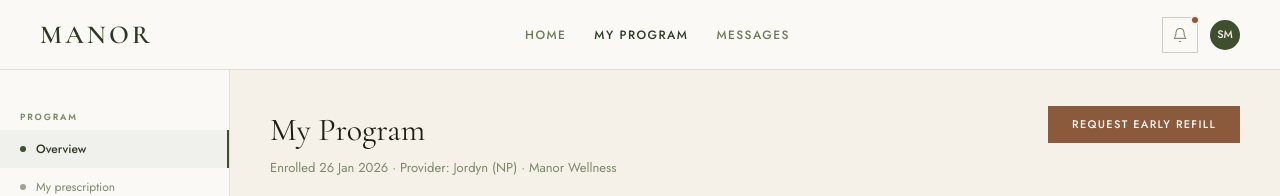
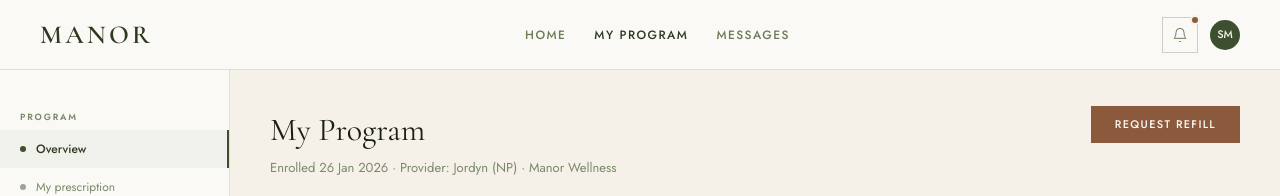
Before and after one commit to Kandid-Pulse/peptides-client-flow, a plain HTML site: page portal.html in a window 1280 px wide. Shown: the top 196 px of the page. Drawn offline with nearby package versions, Linux system fonts and the light colour scheme.

Commit message:
Update text to 'Request Refil'

```diff
--- a/portal.html
+++ b/portal.html
@@ -150,7 +150,7 @@
         <div class="font-serif text-[28px] md:text-[32px] font-normal text-[#1a1f14]">My Program</div>
         <div class="text-[12px] md:text-[13px] text-muted mt-1">Enrolled 26 Jan 2026 · Provider: Jordyn (NP) · Manor Wellness</div>
       </div>
-      <a href="intake.html#refill" class="w-full sm:w-auto text-center px-6 py-2.5 bg-terra text-cream-white font-sans text-[11px] font-medium tracking-[0.12em] uppercase no-underline hover:bg-terra-dark transition-colors">Request early refill</a>
+      <a href="intake.html#refill" class="w-full sm:w-auto text-center px-6 py-2.5 bg-terra text-cream-white font-sans text-[11px] font-medium tracking-[0.12em] uppercase no-underline hover:bg-terra-dark transition-colors">Request refill</a>
     </div>
 
     <!-- Tab nav — horizontally scrollable on mobile -->
```
